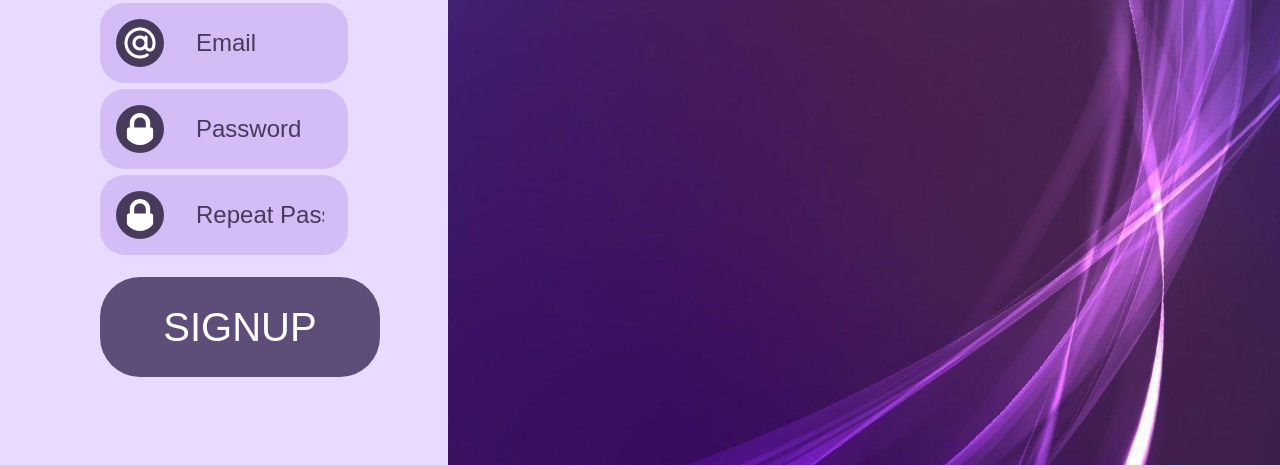
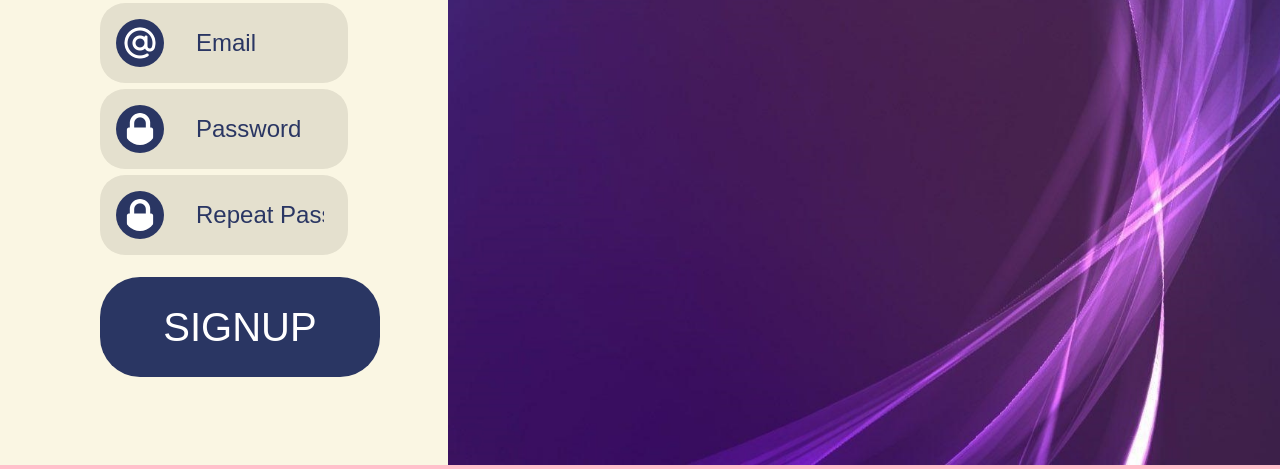
Before and after one commit to cmesias/login-signup-project, a plain HTML site: page index.html in a window 1280 px wide. Shown: the part 335-804 px from the top of the page. Drawn offline with Linux system fonts and the light colour scheme.

Commit message:
Add different color pallete
Also removed extra images

```diff
--- a/app.css
+++ b/app.css
@@ -22,7 +22,7 @@ h1 {
     height: 100vh;
     padding: 100px;
     padding-top: 20vh;
-    background-color: rgb(233, 218, 255);
+    background-color: #FAF6E3;
 }
 
 #main-container {
@@ -35,34 +35,23 @@ h1 {
     background-color: rgb(41, 139, 41);
 }
 
+.icon-img {
+    width: 48px;
+    height: 48px;
+    margin-right: 16px;
+    background-color: #2A3663;
+    border-radius: 25px;
+    padding: 8px;
+}
+
 .input-containers {
     display: flex;
     align-items: center;
     padding: 16px;
-    background-color: rgb(212, 189, 247);
+    background-color: #e4e0ce;
     border-radius: 25px;
     margin-bottom: 6px;
     height: 80px;
-}
-
-.icon-img {
-    width: 48px;
-    height: 48px;
-    margin-right: 16px;
-    background-color: rgb(71, 58, 91);
-    border-radius: 25px;
-    padding: 8px;
-}
-
-input {
-    font-size: 1.5rem;
-    width: 100%;
-    height: 100%;
-    border-radius: 25px;
-    padding: 8px;
-    padding-left: 16px;
-    background-color: transparent;
-    color: black;
 }
 
 input {
@@ -76,7 +65,7 @@ input {
 }
 
 input::placeholder {
-    color: rgb(71, 58, 91);
+    color: #2A3663;
 }
 
 #pic {
@@ -92,10 +81,10 @@ input::placeholder {
     height: 100px;
     border-radius: 40px;
     color: rgb(255, 255, 255);
-    background-color: rgb(94, 77, 121);
+    background-color: #2A3663;
 }
 
 #signupBtn:hover {
     color: rgb(212, 189, 247);
-    background-color: rgb(71, 58, 91);
+    background-color: #432E54;
 }
```
Also changed, not shown: blk/at.png (deleted), blk/lock.png (deleted), blk/user.png (deleted), pic - Copy.jpg (deleted).
